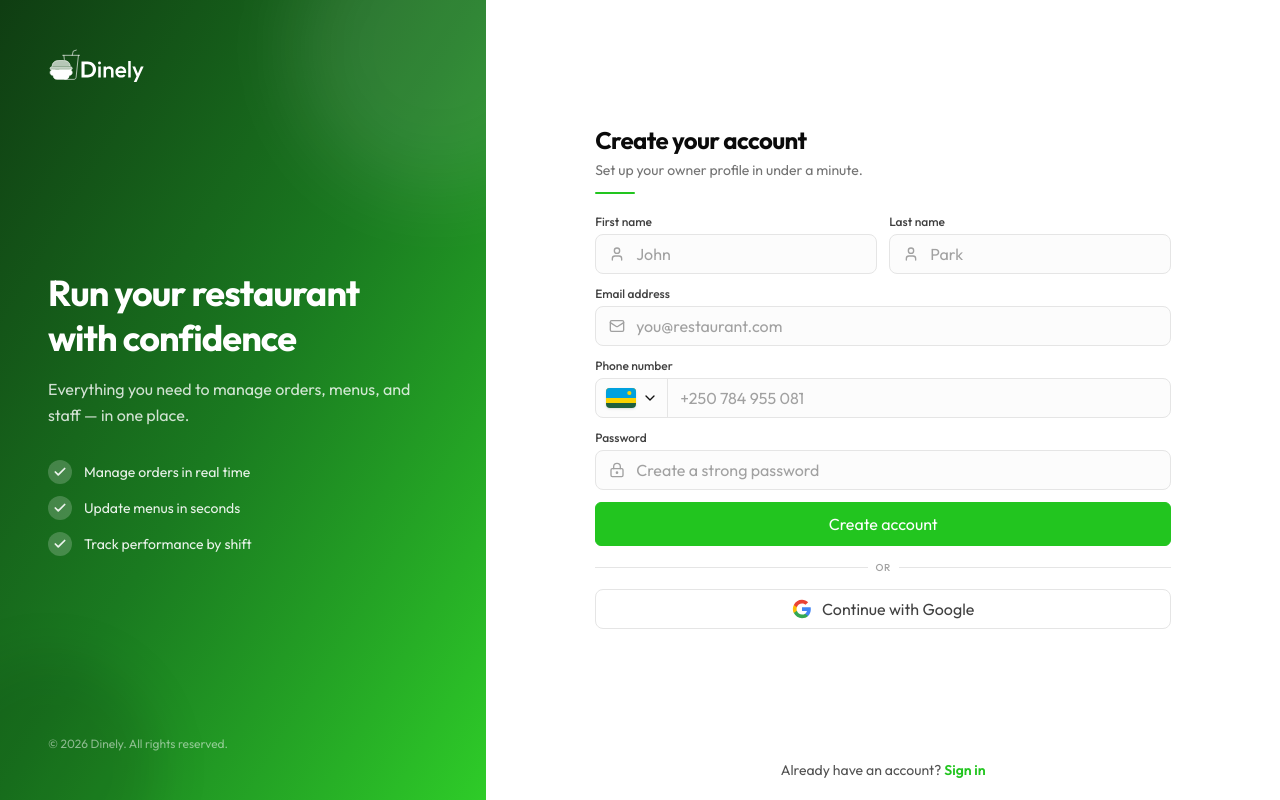
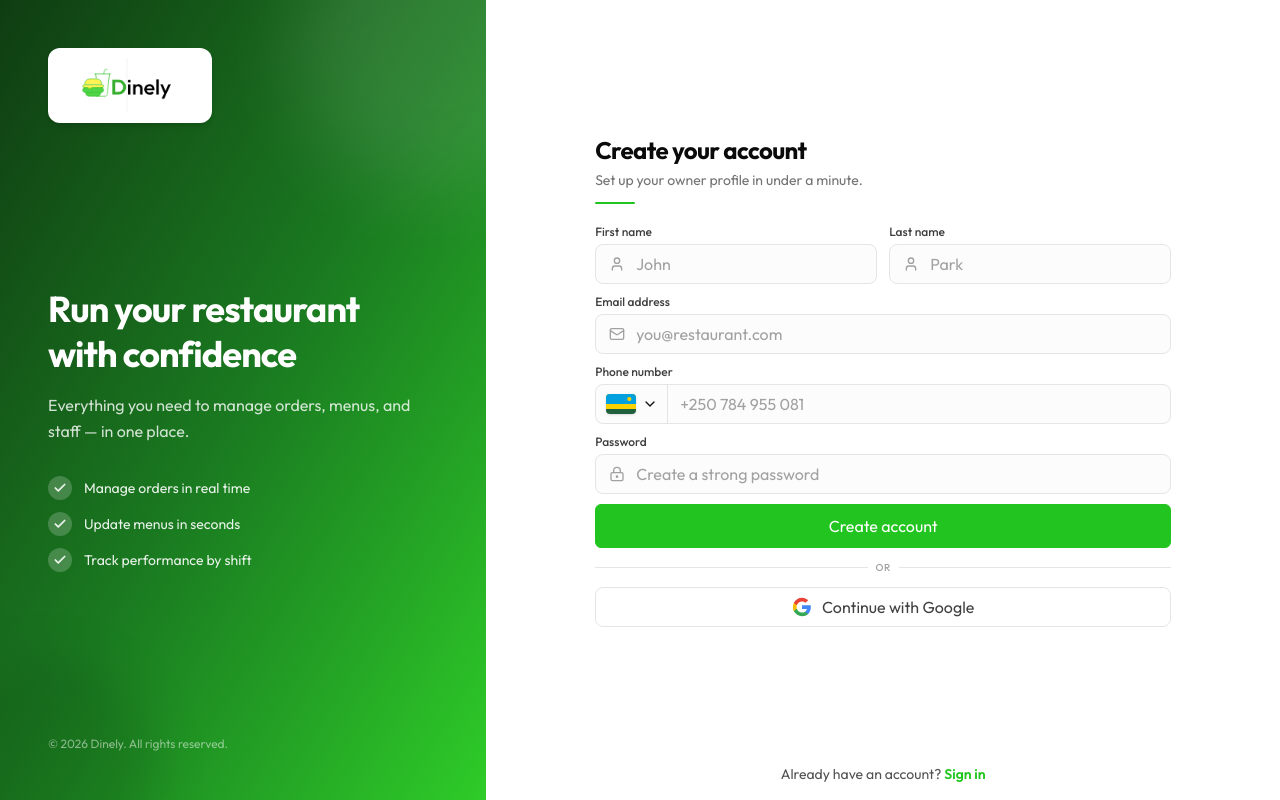
Before and after one commit to Honore-models/Dinely, a Next.js app in the folder dinely-saas/: page /register in a window 1280 px wide. Built offline with nearby package versions, Linux system fonts and the light colour scheme.

Commit message:
refactor: replace Image component with DinelyLogo in various components and adjust layout for improved consistency

```diff
--- a/dinely-saas/src/app/(auth)/register/page.tsx
+++ b/dinely-saas/src/app/(auth)/register/page.tsx
@@ -25,7 +25,7 @@ export default function RegisterPage() {
         </p>
       }
     >
-      <form className="grid grid-cols-2 gap-x-3 gap-y-3">
+      <form className="grid grid-cols-2 gap-x-3 gap-y-2.5 max-[700px]:gap-y-2">
         <Input size={compact} label="First name" placeholder="John" icon={<User size={icon} />} />
         <Input size={compact} label="Last name" placeholder="Park" icon={<User size={icon} />} />
         <div className="col-span-2">
--- a/dinely-saas/src/app/loading.tsx
+++ b/dinely-saas/src/app/loading.tsx
@@ -1,4 +1,4 @@
-import Image from "next/image";
+import { DinelyLogo } from "../components/brand/DinelyLogo";
 
 export default function Loading() {
   return (
@@ -7,14 +7,9 @@ export default function Loading() {
         {/* Soft pulsing background glow */}
         <div className="absolute h-32 w-32 animate-[ping_2s_cubic-bezier(0,0,0.2,1)_infinite] rounded-full bg-[#78d96d]/10"></div>
 
-        <Image
-          src="/logo.svg"
-          alt="Dinely"
-          width={150}
-          height={60}
-          className="relative z-10"
-          priority
-        />
+        <div className="relative z-10">
+          <DinelyLogo width={150} height={56} priority />
+        </div>
       </div>
 
       {/* Animated dots indicator */}
--- a/dinely-saas/src/components/auth/AuthBrandPanel.tsx
+++ b/dinely-saas/src/components/auth/AuthBrandPanel.tsx
@@ -1,5 +1,5 @@
-import Image from "next/image";
 import { Check } from "lucide-react";
+import { DinelyLogo } from "../brand/DinelyLogo";
 
 const highlights = [
   "Manage orders in real time",
@@ -13,14 +13,7 @@ export function AuthBrandPanel() {
       <div className="pointer-events-none absolute -right-24 -top-24 h-72 w-72 rounded-full bg-white/10 blur-2xl" />
       <div className="pointer-events-none absolute -bottom-20 -left-16 h-56 w-56 rounded-full bg-black/10 blur-xl" />
 
-      <Image
-        src="/logo.svg"
-        alt="Dinely"
-        width={128}
-        height={46}
-        className="relative brightness-0 invert"
-        priority
-      />
+      <DinelyLogo width={132} height={48} onDark priority />
 
       <div className="relative max-w-sm">
         <h2 className="text-3xl font-bold leading-tight tracking-tight text-white xl:text-4xl">
--- a/dinely-saas/src/components/auth/AuthFormPanel.tsx
+++ b/dinely-saas/src/components/auth/AuthFormPanel.tsx
@@ -1,6 +1,6 @@
-import Image from "next/image";
 import Link from "next/link";
 import type { ReactNode } from "react";
+import { DinelyLogo } from "../brand/DinelyLogo";
 import { AuthBrandPanel } from "./AuthBrandPanel";
 
 interface AuthFormPanelProps {
@@ -13,13 +13,13 @@ interface AuthFormPanelProps {
 
 export function AuthFormPanel({ title, subtitle, children, footer, wide }: AuthFormPanelProps) {
   return (
-    <main className="grid h-dvh overflow-hidden bg-white lg:grid-cols-[minmax(300px,38%)_1fr]">
+    <main className="fixed inset-0 grid overflow-hidden bg-white lg:grid-cols-[minmax(300px,38%)_1fr]">
       <AuthBrandPanel />
 
       <section className="flex min-h-0 flex-col overflow-hidden">
         <header className="shrink-0 px-5 pt-4 sm:px-8 lg:hidden">
           <Link href="/">
-            <Image src="/logo.svg" alt="Dinely" width={96} height={36} priority />
+            <DinelyLogo width={108} height={40} priority />
           </Link>
         </header>
 
@@ -35,7 +35,7 @@ export function AuthFormPanel({ title, subtitle, children, footer, wide }: AuthF
           </div>
         </div>
 
-        <footer className="shrink-0 px-5 pb-5 pt-2 sm:px-8 lg:px-12 xl:px-16">{footer}</footer>
+        <footer className="shrink-0 px-5 pb-4 pt-1 max-[700px]:pb-3 sm:px-8 lg:px-12 xl:px-16">{footer}</footer>
       </section>
     </main>
   );
--- /dev/null
+++ b/dinely-saas/src/components/brand/DinelyLogo.tsx
@@ -0,0 +1,39 @@
+import Image from "next/image";
+
+interface DinelyLogoProps {
+  width?: number;
+  height?: number;
+  className?: string;
+  /** White card behind logo — for dark or colored backgrounds */
+  onDark?: boolean;
+  priority?: boolean;
+}
+
+export function DinelyLogo({
+  width = 130,
+  height = 48,
+  className = "",
+  onDark = false,
+  priority = false,
+}: DinelyLogoProps) {
+  const logo = (
+    <Image
+      src="/logo.png"
+      alt="Dinely"
+      width={width}
+      height={height}
+      className={className}
+      priority={priority}
+    />
+  );
+
+  if (onDark) {
+    return (
+      <span className="inline-flex w-fit items-center rounded-xl bg-white px-4 py-2.5 shadow-md">
+        {logo}
+      </span>
+    );
+  }
+
+  return <span className="inline-flex w-fit items-center">{logo}</span>;
+}
--- a/dinely-saas/src/components/landing/Header.tsx
+++ b/dinely-saas/src/components/landing/Header.tsx
@@ -1,5 +1,5 @@
-import Image from "next/image";
 import Link from "next/link";
+import { DinelyLogo } from "../brand/DinelyLogo";
 import { Button } from "../ui/Button";
 
 export function Header() {
@@ -7,7 +7,7 @@ export function Header() {
     <header className="fixed left-0 right-0 top-0 z-50 bg-transparent px-6 py-4">
       <div className="mx-auto flex max-w-7xl items-center justify-between">
         <Link href="/" className="flex items-center gap-3">
-          <Image src="/logo.svg" alt="Dinely" width={126} height={48} priority />
+          <DinelyLogo width={126} height={48} priority />
         </Link>
         <div className="flex items-center gap-6">
           <Link href="/login" className="font-bold text-black">
```
Also changed, not shown: dinely-saas/public/logo.png.
